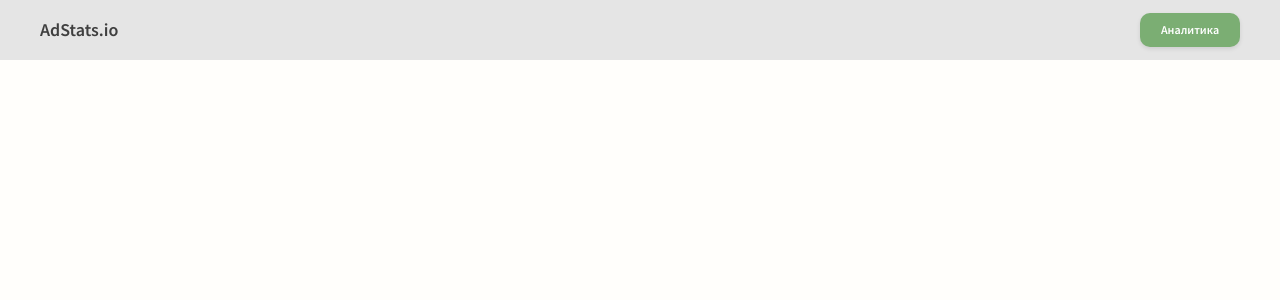
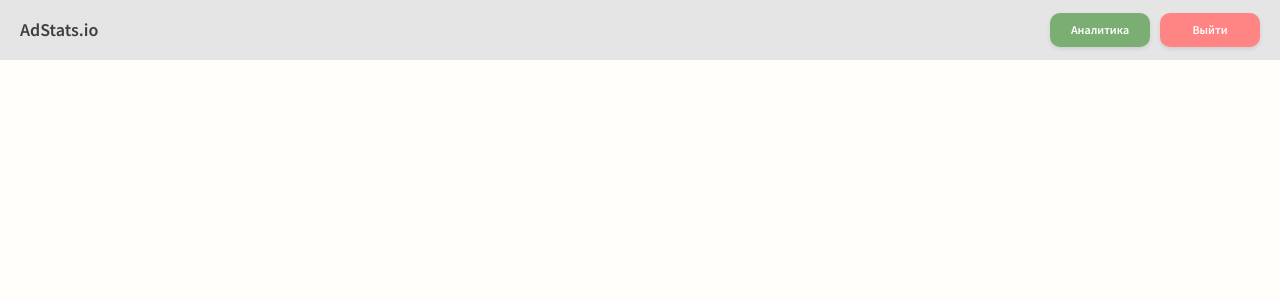
Before and after one commit to proehavshiy/vue-chart, a Vue app: page /analytics in a window 1280 px wide. Shown: the top 300 px of the page. Built offline with nearby package versions, Linux system fonts and the light colour scheme; what @amcharts/amcharts4 would draw is missing.

Commit message:
feat: styles for analytics page

```diff
--- a/src/App.vue
+++ b/src/App.vue
@@ -50,6 +50,11 @@ export default {
   display: flex;
   flex-direction: column;
 
+  &__page {
+    padding: 0 20px;
+    margin-top: 50px;
+  }
+
   &__heading {
     margin-bottom: 50px;
     text-align: center;
--- a/src/components/AuthForm.vue
+++ b/src/components/AuthForm.vue
@@ -146,9 +146,6 @@ export default {
     min-width: 100px;
     background: $submitColorActive;
 
-    font-weight: 600;
-    font-size: 12px;
-
     color: $accentColorLight;
 
     @include standartTransition(0.2);
--- a/src/components/Nav-bar.vue
+++ b/src/components/Nav-bar.vue
@@ -11,21 +11,45 @@
       >
         Аналитика
       </main-button>
+      <main-button
+        v-if="this.$route.name !== 'auth'"
+        class="navbar__btn navbar__btn_logout"
+        @click="logOut"
+      >
+        Выйти
+      </main-button>
     </nav>
   </div>
 </template>
 
 <script>
+import { mapMutations } from 'vuex';
+import unpackLocalStorage from '@/utils/unpackLocalStorage';
+
 export default {
   name: 'nav-bar',
-  props: {},
+  methods: {
+    ...mapMutations({
+      setAnalyticsData: 'setAnalyticsData',
+      setSiteId: 'setSiteId',
+    }),
+    logOut() {
+      // если при изменении не будет в localstorage siteId, произойдет редирект на auth
+      this.setAnalyticsData([]);
+      this.setSiteId('');
+      localStorage.removeItem('analytics-app-store');
+
+      const [isExist] = unpackLocalStorage('analytics-app-store');
+      if (!isExist) this.$router.push({ name: 'auth' });
+    },
+  },
 };
 </script>
 
 <style lang="scss" scoped>
 .navbar {
   height: 60px;
-  padding: 0 40px;
+  padding: 0 20px;
   display: flex;
   justify-content: space-between;
   align-items: center;
@@ -57,10 +81,11 @@ export default {
     width: 100px;
     background: $submitColorActive;
 
-    font-weight: 600;
-    font-size: 12px;
+    color: $accentColorLight;
 
-    color: $accentColorLight;
+    &_logout {
+      background: $accentColor;
+    }
   }
 }
 </style>
--- a/src/components/UI/MainButton.vue
+++ b/src/components/UI/MainButton.vue
@@ -17,6 +17,9 @@ export default {
   @include standartTransition(0.2);
   @include extraTextHidden;
 
+  font-size: 12px;
+  font-weight: 600;
+
   &:hover {
     opacity: 0.8;
   }
--- a/src/pages/Analytics-page.vue
+++ b/src/pages/Analytics-page.vue
@@ -1,22 +1,17 @@
 <template>
-  <div>
-    <h1>Analytics page</h1>
+  <div class="app__page analytics-page">
+    <section-heading class="app__heading">Аналитика</section-heading>
     <Chart :data="analyticsData" />
-    <main-button @click="logOut">Выйти</main-button>
   </div>
 </template>
 
 <script>
-/* eslint-disable vue/no-unused-components */
+import { mapState } from 'vuex';
 import Chart from '@/components/Chart.vue';
-import { mapState, mapMutations } from 'vuex';
-import unpackLocalStorage from '@/utils/unpackLocalStorage';
-import MainButton from '@/components/UI/MainButton.vue';
 
 export default {
   components: {
     Chart,
-    MainButton,
   },
   data() {
     return {
@@ -27,23 +22,13 @@ export default {
       analyticsData: (state) => state.analytics.analyticsData,
     }),
   },
-  methods: {
-    ...mapMutations({
-      setAnalyticsData: 'setAnalyticsData',
-      setSiteId: 'setSiteId',
-    }),
-    logOut() {
-      // если при изменении не будет в localstorage siteId, произойдет редирект на auth
-      this.setAnalyticsData([]);
-      this.setSiteId('');
-      localStorage.removeItem('analytics-app-store');
-
-      const [isExist] = unpackLocalStorage('analytics-app-store');
-      if (!isExist) this.$router.push({ name: 'auth' });
-    },
-  },
 };
 </script>
 
 <style lang="scss">
+.analytics-page {
+  display: flex;
+  flex-direction: column;
+  justify-content: center;
+}
 </style>
--- a/src/pages/Auth-page.vue
+++ b/src/pages/Auth-page.vue
@@ -1,5 +1,5 @@
 <template>
-  <div class="auth-page">
+  <div class="app__page auth-page">
     <section-heading class="app__heading">LeadHit</section-heading>
     <auth-form class="auth-page__form" />
   </div>
@@ -19,8 +19,6 @@ export default {
 
 <style lang="scss">
 .auth-page {
-  margin-top: 50px;
-
   // auth-page__form
   &__form {
     display: flex;
--- a/src/utils/createChart.js
+++ b/src/utils/createChart.js
@@ -60,7 +60,6 @@ export default function createChart(rootHtmlEl, data, heading) {
   const chart = am4core.create(rootHtmlEl, am4charts.XYChart);
   chart.language.locale = ruLocale;
 
-  chart.paddingRight = 20;
   chart.data = data;
 
   const dateAxis = chart.xAxes.push(new am4charts.DateAxis());
```
